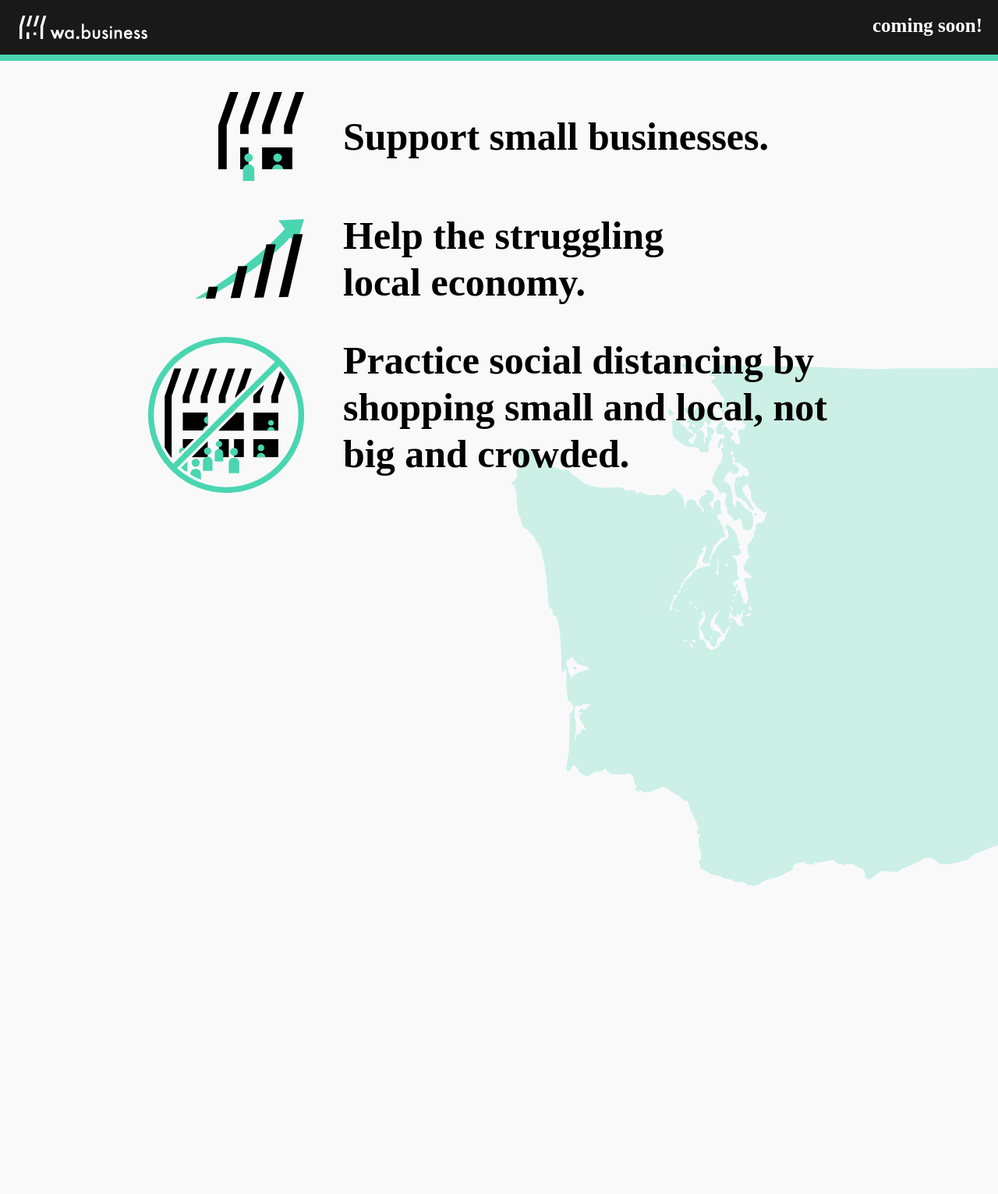
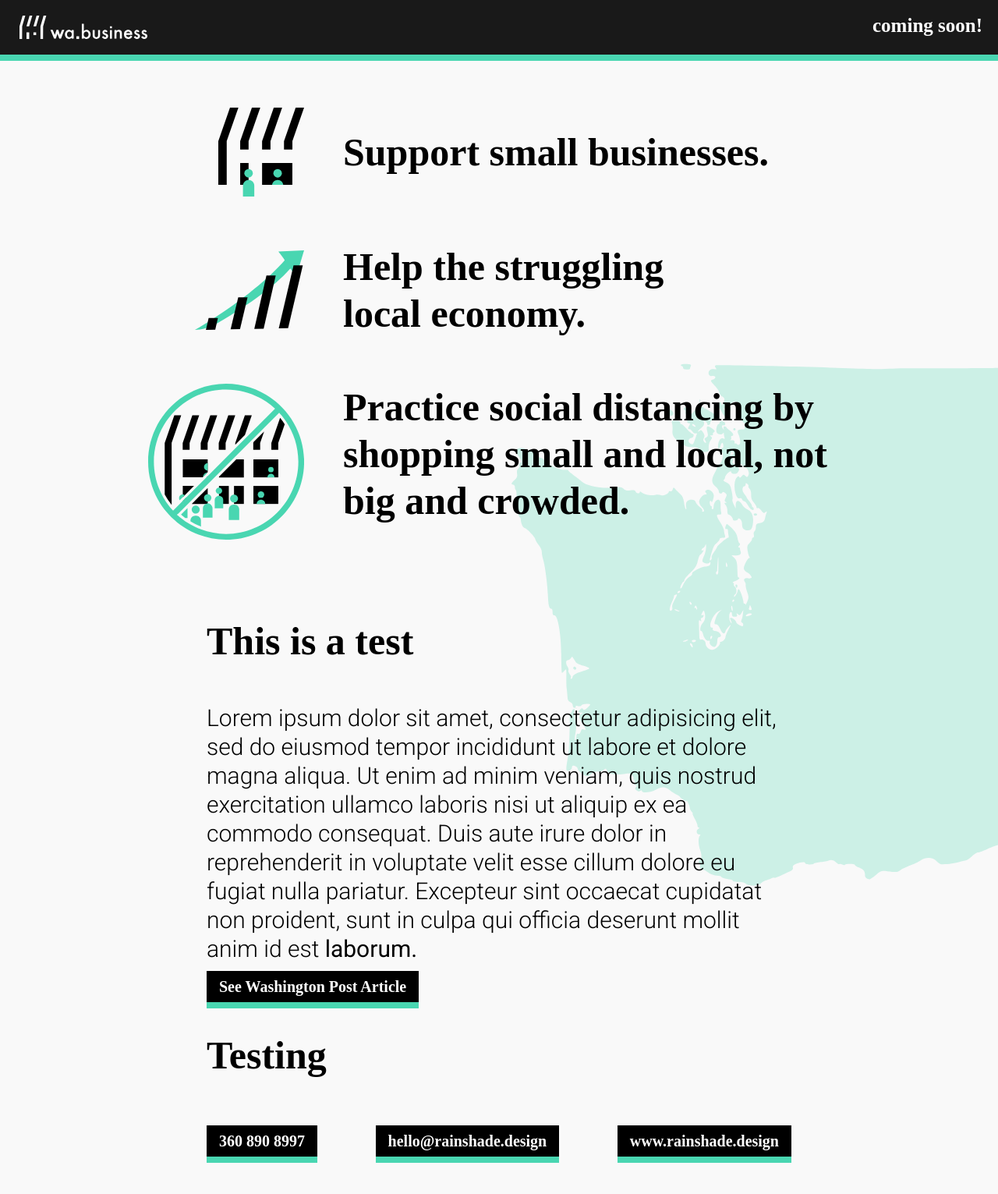
Before and after one commit to wabusiness/wa-business, a Jekyll site: the page built from index.html, in a window 1280 px wide. Shown: the whole page at 78% size. Built offline with Jekyll 4.4.1, drawn with Linux system fonts in a browser that asks for light colours; some web fonts are replaced.

Commit message:
splash page content

```diff
--- a/_data/splash.yml
+++ b/_data/splash.yml
@@ -1 +1 @@
-body-content: '# This is a test'
+body_content: '# This is a test'
--- a/_layouts/default.html
+++ b/_layouts/default.html
@@ -3,6 +3,7 @@
   <head>
     <meta charset="utf-8">
     <title>{{page.title}}</title>
+    <link href="https://fonts.googleapis.com/css?family=Roboto:300,400&display=swap" rel="stylesheet">
     <link rel="stylesheet" href="https://use.typekit.net/oxi7yvm.css">
     <meta name="viewport" content="width=device-width, initial-scale=1.0">
     <link rel="stylesheet" href="css/main.css">
--- a/css/index.css
+++ b/css/index.css
@@ -10,14 +10,13 @@
 
 /* Goals*/
 .goals-wrapper{
-  padding-top: 40px;
   width: 1000px;
   margin-left: auto;
   margin-right: auto;
 }
 .goal{
   display: flex;
-  margin-bottom: 40px;
+  margin-top: 60px;
 }
 .goal h1{
   margin-top: auto;
--- a/index.html
+++ b/index.html
@@ -30,4 +30,12 @@ not big and crowded.</h1>
 
 <div class="layout-wrapper">
   {{site.data.splash.body_content | markdownify}}
+  <p>Lorem ipsum dolor sit amet, consectetur adipisicing elit, sed do eiusmod tempor incididunt ut labore et dolore magna aliqua. Ut enim ad minim veniam, quis nostrud exercitation ullamco laboris nisi ut aliquip ex ea commodo consequat. Duis aute irure dolor in reprehenderit in voluptate velit esse cillum dolore eu fugiat nulla pariatur. Excepteur sint occaecat cupidatat non proident, sunt in culpa qui officia deserunt mollit anim id est <strong>laborum.</strong></p>
+  <a href="#">See Washington Post Article</a>
+  <h1>Testing</h1>
+  <div class="row">
+    <a href="tel:360 890 8997">360 890 8997</a>
+    <a href="mailto:hello@rainshade.design">hello@rainshade.design</a>
+    <a href="http://www.rainshade.design">www.rainshade.design</a>
+  </div>
 </div>
```
Also changed, not shown: css/content.css (+53 -2 lines), 4 other files.
